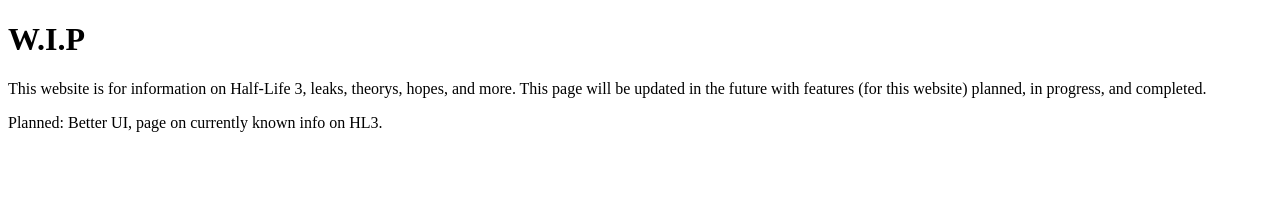
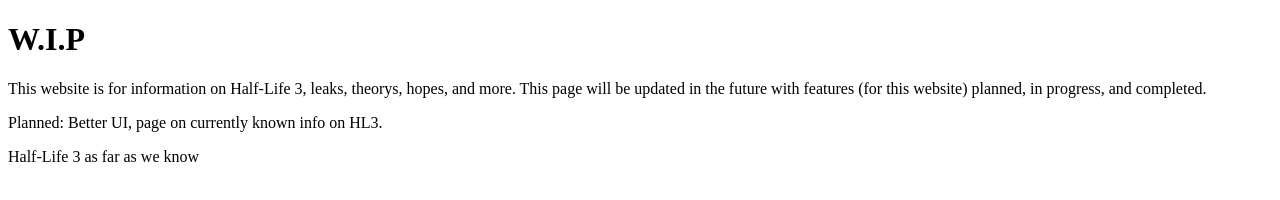
Before and after one commit to hl3afawk/hl3afawk.github.io, a plain HTML site: page index.html in a window 1280 px wide. Drawn offline with Linux system fonts and the light colour scheme.

Commit message:
Update index.html

```diff
--- a/index.html
+++ b/index.html
@@ -6,5 +6,6 @@
 <h1>W.I.P</h1>
 <p>This website is for information on Half-Life 3, leaks, theorys, hopes, and more. This page will be updated in the future with features (for this website) planned, in progress, and completed. </p>
 <p>Planned: Better UI, page on currently known info on HL3.<p>
-</body>
+<p>Half-Life 3 as far as we know<p>
+  </body>
 </html>
```
